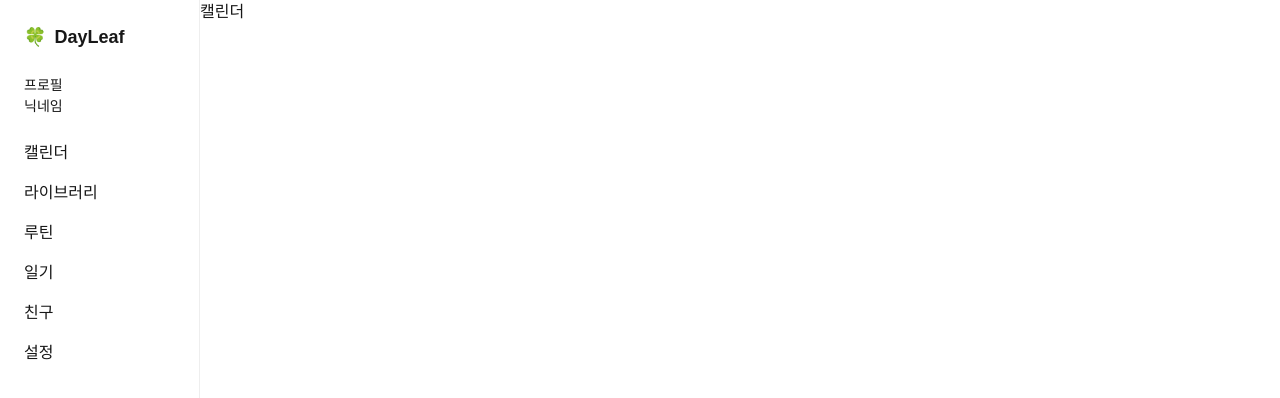
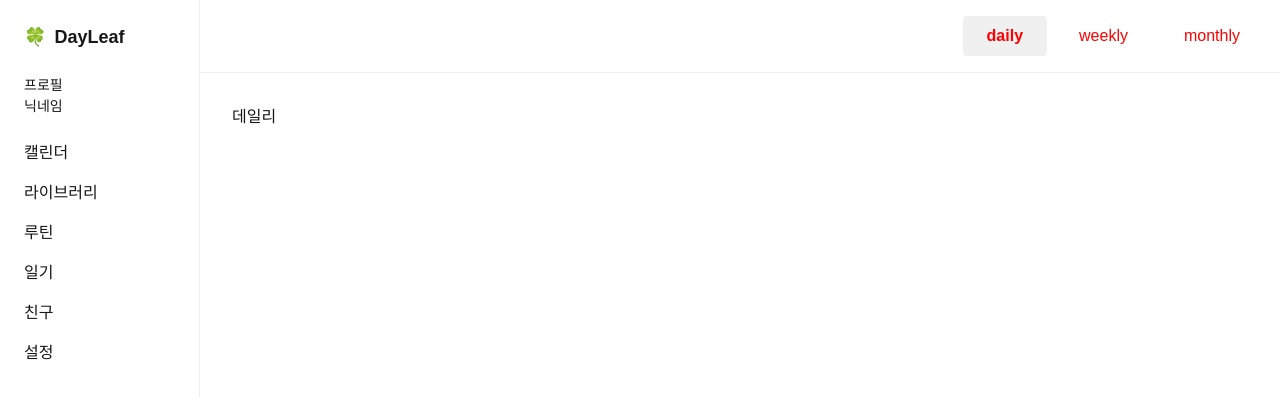
Before and after one commit to Dayleaf/Dayleaf-FE, a Next.js app: page /calendar in a window 1280 px wide. Shown: the top 398 px of the page. Built offline with nearby package versions, Linux system fonts and the light colour scheme.

Commit message:
:sparkles:feat(#4): 캘린더 페이지 라우팅 및 내부 네비게이션 구현

```diff
--- /dev/null
+++ b/src/app/calendar/calendar.module.css
@@ -0,0 +1,9 @@
+.content {
+  flex: 1;
+  display: flex;
+  flex-direction: column;
+}
+
+.main {
+  padding: 32px;
+}
--- /dev/null
+++ b/src/app/calendar/layout.tsx
@@ -0,0 +1,15 @@
+import CalendarNav from '@/components/layout/CalendarNav'
+import styles from './calendar.module.css'
+
+export default function CalendarLayout({
+  children,
+}: {
+  children: React.ReactNode
+}) {
+  return (
+    <div className={styles.content}>
+      <CalendarNav />
+      <main className={styles.main}>{children}</main>
+    </div>
+  )
+}
--- /dev/null
+++ b/src/app/calendar/monthly/page.tsx
@@ -0,0 +1,7 @@
+export default function MonthlyPage() {
+  return (
+    <main>
+      <h1>먼슬리</h1>
+    </main>
+  )
+}
--- a/src/app/calendar/page.tsx
+++ b/src/app/calendar/page.tsx
@@ -1,7 +1,7 @@
 export default function CalendarPage() {
   return (
     <main>
-      <h1>캘린더</h1>
+      <h1>데일리</h1>
     </main>
   )
 }
--- /dev/null
+++ b/src/app/calendar/weekly/page.tsx
@@ -0,0 +1,7 @@
+export default function WeeklyPage() {
+  return (
+    <main>
+      <h1>위클리</h1>
+    </main>
+  )
+}
--- /dev/null
+++ b/src/components/layout/CalendarNav.tsx
@@ -0,0 +1,29 @@
+'use client'
+
+import Link from 'next/link'
+import { usePathname } from 'next/navigation'
+import styles from './calendarNav.module.css'
+
+export default function CalendarNav() {
+  const pathname = usePathname()
+
+  const tabs = [
+    { label: 'daily', href: '/calendar' },
+    { label: 'weekly', href: '/calendar/weekly' },
+    { label: 'monthly', href: '/calendar/monthly' },
+  ]
+
+  return (
+    <nav className={styles.nav}>
+      {tabs.map((tab) => (
+        <Link
+          key={tab.href}
+          href={tab.href}
+          className={`${styles.tab} ${pathname === tab.href ? styles.active : ''}`}
+        >
+          {tab.label}
+        </Link>
+      ))}
+    </nav>
+  )
+}
--- /dev/null
+++ b/src/components/layout/calendarNav.module.css
@@ -0,0 +1,19 @@
+.nav {
+  display: flex;
+  gap: 8px;
+  padding: 16px;
+  border-bottom: 1px solid #eee;
+  justify-content: flex-end;
+}
+
+.tab {
+  padding: 8px 24px;
+  border-radius: 4px;
+  text-decoration: none;
+  color: red;
+}
+
+.active {
+  font-weight: bold;
+  background-color: #f0f0f0;
+}
```
